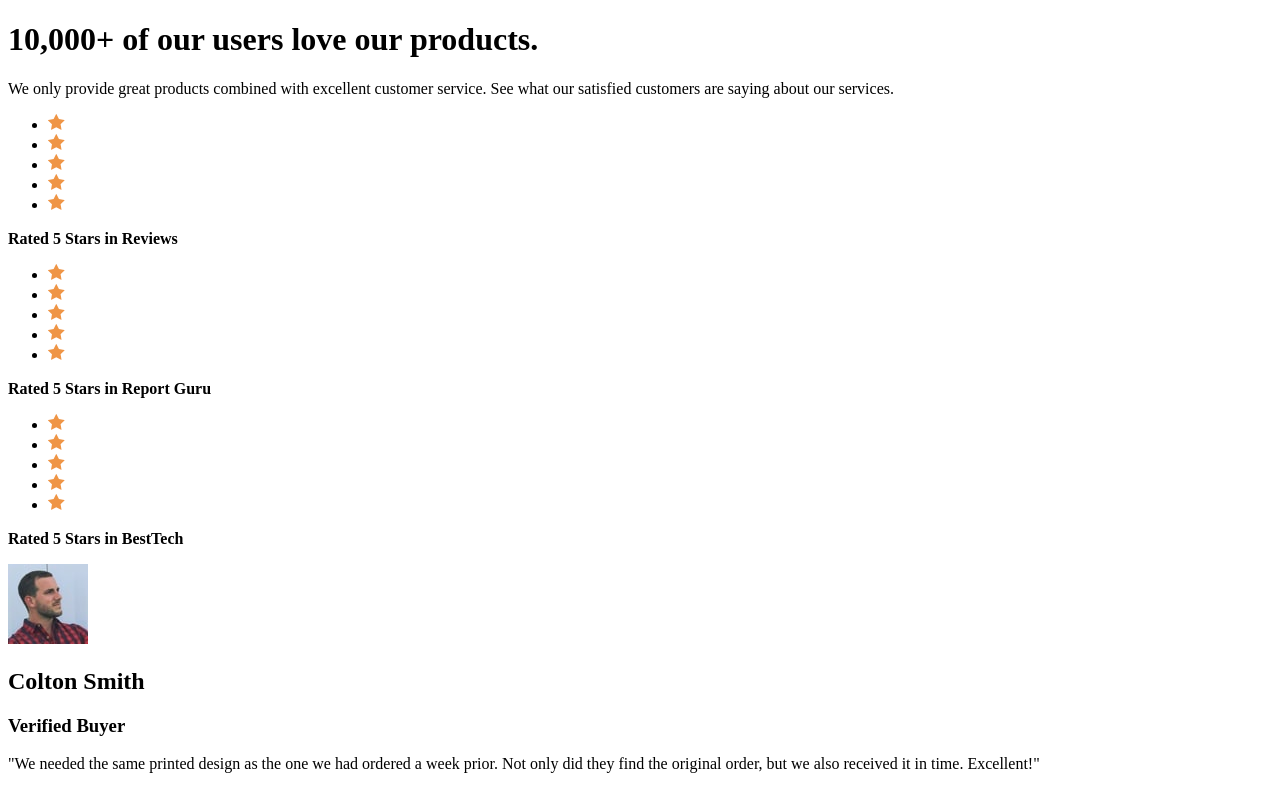
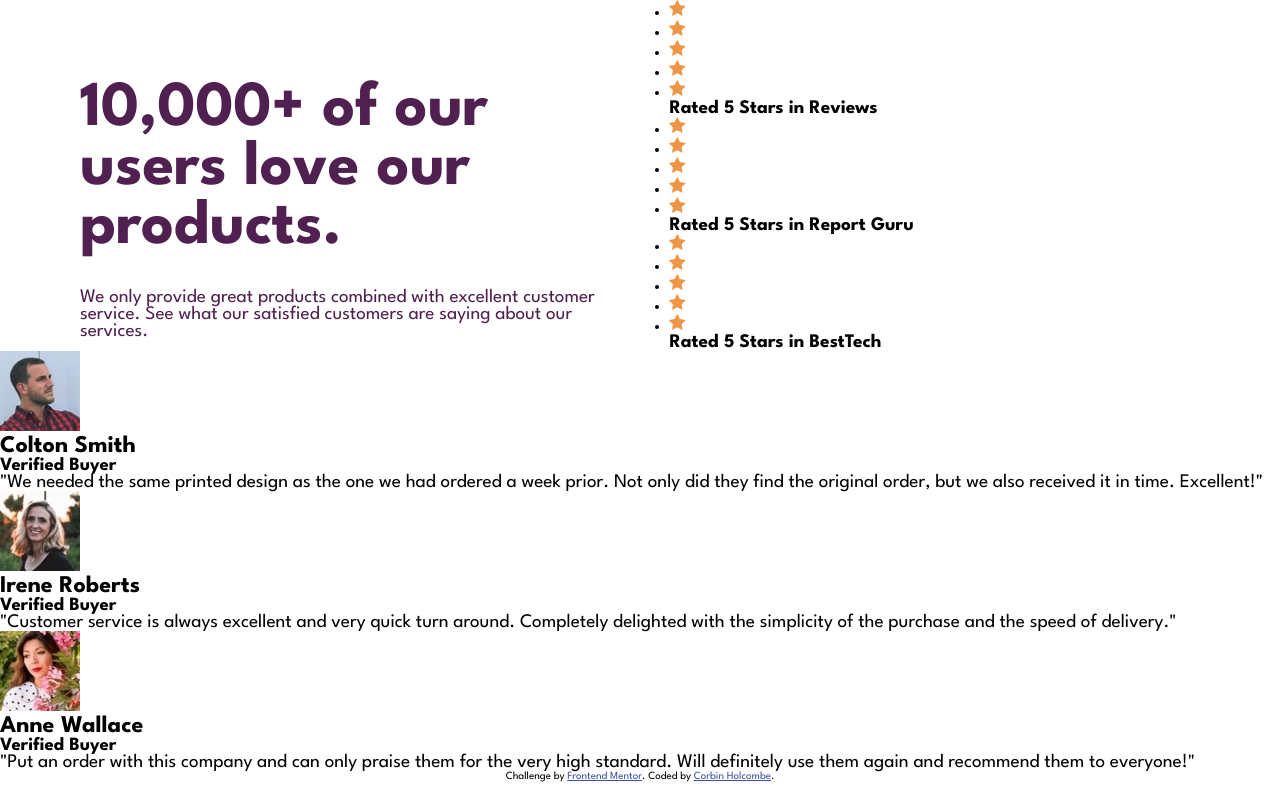
Before and after one commit to Corbinhol/Social-proof-section, a plain HTML site: page index.html in a window 1280 px wide. Shown: the top 786 px of the page. Drawn offline with Linux system fonts and the light colour scheme.

Commit message:
Set up header

```diff
--- a/assets/css/styles.css
+++ b/assets/css/styles.css
@@ -1,4 +1,47 @@
 * {
     margin: 0px;
     padding: 0px;
+
+    font-family: 'League Spartan', sans-serif;
+
+    --primary-color:  hsl(300, 43%, 22%);
+    --secondary-color: hsl(0, 0%, 100%);
+    --subtitle-color: hsl(333, 80%, 67%);
+    --rating-background: hsl(303, 10%, 53%);
+    --second-white: hsl(300, 24%, 96%);
 }
+
+main {
+
+}
+
+.header {
+    margin-left: 5em;
+    margin-top: 5em;
+    margin-right: 2em;
+}
+
+.header h1 {
+    color: var(--primary-color);
+    font-size: 4rem;
+    max-width: 14ch;
+    margin-bottom: .5em;
+}
+
+.header p {
+    max-width: 50ch;
+    color: var(--primary-color);
+}
+
+p {
+    font-size: 1.2rem;
+}
+
+
+.top-bar {
+    display: flex;
+}
+
+.ratings .company-rating {
+
+}
--- a/index.html
+++ b/index.html
@@ -12,6 +12,8 @@
       href="./images/favicon-32x32.png"
     />
 
+    <link rel="stylesheet" href="assets/css/styles.css">
+
     <link rel="preconnect" href="https://fonts.googleapis.com">
     <link rel="preconnect" href="https://fonts.gstatic.com" crossorigin>
     <link href="https://fonts.googleapis.com/css2?family=League+Spartan:wght@400;500;700&display=swap" rel="stylesheet">
@@ -22,6 +24,7 @@
       .attribution {
         font-size: 11px;
         text-align: center;
+        z-index: -1;
       }
       .attribution a {
         color: hsl(228, 45%, 44%);
@@ -29,12 +32,15 @@
     </style>
   </head>
   <body>
-    <header>
+
+    <main>
+      <div class="top-bar">
+        <div class="header">
           <h1>10,000+ of our users love our products.</h1>
           <p>We only provide great products combined with excellent customer service.
           See what our satisfied customers are saying about our services.</p>
-    </header>
-    <main>
+        </div>
+
         <div class="ratings">
           <div class="company-rating">
             <ul class="5-stars">
@@ -99,6 +105,7 @@
             <p><b>Rated 5 Stars in BestTech</b></p>
           </div>
         </div>
+      </div>
 
       <div class="reviews">
         <div class="reviewer">
@@ -130,7 +137,7 @@
       Challenge by
       <a href="https://www.frontendmentor.io?ref=challenge" target="_blank"
         >Frontend Mentor</a
-      >. Coded by <a href="#">Your Name Here</a>.
+      >. Coded by <a href="#">Corbin Holcombe</a>.
     </div>
   </body>
 </html>
```
Lines whose indentation alone changed are shown as unchanged.
